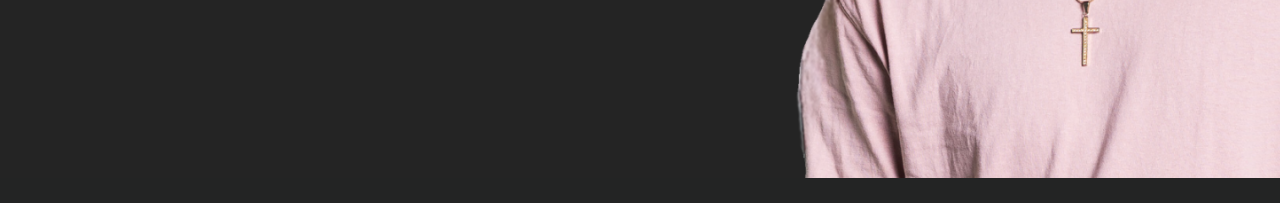
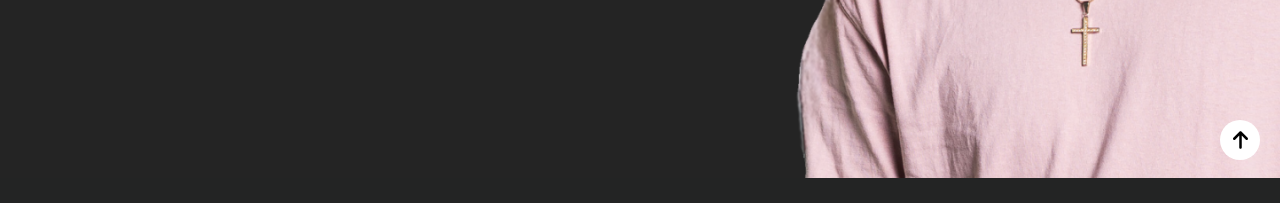
Before and after one commit to tuungss123/Portfolio, a React (Vite) app: page / in a window 1280 px wide. Shown: the part 620-823 px from the top of the page. Built offline with nearby package versions, Linux system fonts and the light colour scheme.

Commit message:
Added smooth scrolls and move to top button

```diff
--- a/package.json
+++ b/package.json
@@ -19,6 +19,7 @@
     "react-dom": "^18.2.0",
     "react-intersection-observer": "^9.8.2",
     "react-router-dom": "^6.22.3",
+    "react-scroll": "^1.9.0",
     "react-spring": "^9.7.3"
   },
   "devDependencies": {
--- a/src/App.css
+++ b/src/App.css
@@ -0,0 +1,22 @@
+.scroll-to-top {
+    position: fixed;
+    bottom: 20px;
+    right: 20px;
+    z-index: 1000;
+  }
+
+  .scroll-to-top button {
+    background-color: #ffffff;
+    color: rgb(0, 0, 0);
+    border: none;
+    border-radius: 50%;
+    width: 40px;
+    height: 40px;
+    font-size: 20px;
+    cursor: pointer;
+    transition: background-color 0.7s ease;
+  }
+
+  .scroll-to-top button:hover {
+    background-color: #b2b3b4;
+  }
--- a/src/App.jsx
+++ b/src/App.jsx
@@ -3,9 +3,18 @@ import About from './pages/About/index.jsx'
 import Nav from './pages/Nav/index.jsx'
 import Profile from './pages/Profile/index.jsx'
 import Contact from './pages/Contact/index.jsx'
+import { FontAwesomeIcon } from '@fortawesome/react-fontawesome';
+import { faArrowUp } from '@fortawesome/free-solid-svg-icons';
+import { animateScroll } from 'react-scroll';
+
 function App() {
 
-
+  const scrollToTop = () => {
+    animateScroll.scrollToTop({
+      duration: 700,
+      smooth: 'easeInOutQuart',
+    });
+  }
   return(<>
     <div className='bg-image '>
     <Nav/>
@@ -13,8 +22,11 @@ function App() {
     </div>
     <About/>
     <Contact />
-
-
+    <div className='scroll-to-top'>
+      <button onClick={scrollToTop}>
+        <FontAwesomeIcon icon={faArrowUp} />
+      </button>
+    </div>
     </>
   )
 }
--- a/src/pages/About/index.jsx
+++ b/src/pages/About/index.jsx
@@ -9,6 +9,7 @@ import Tailwind from '../../assets/svg/tailwind.svg'
 import Wordpress from '../../assets/svg/wordpress.svg'
 import { useTrail, animated } from 'react-spring';
 import { useInView } from 'react-intersection-observer';
+import { Element } from 'react-scroll'
 
 const About = () => {
     const [ref, inView] = useInView({
@@ -25,6 +26,7 @@ const About = () => {
 
 
     return (
+        <Element name='section1'>
             <div ref={ref} className="flex xs:flex-col xs:h-[880px] sm:h-[800px] 2xl:h-[1100px] w-full font-[open sans] font-normal bg-[#232424]">
                     <div className="flex flex-col justify-start mt-[1rem] ml-[3rem]  text-[#fffefe]">
                         <animated.p style={trail[0]} className="text-[30px] font-semibold ml-[4rem]"><span className='text-[#ffffff]'>About </span> Me</animated.p>
@@ -85,6 +87,7 @@ const About = () => {
 
 
             </div>
+        </Element>
     );
 }
 
--- a/src/pages/Contact/index.jsx
+++ b/src/pages/Contact/index.jsx
@@ -1,4 +1,5 @@
 import { useState } from 'react';
+import { Element } from 'react-scroll';
 
 const Contact = () => {
   const [formData, setFormData] = useState({
@@ -52,8 +53,9 @@ const Contact = () => {
   };
 
     return (
-        <div className="flex xs:flex-col xs:h-[950px] sm:h-[800px] 2xl:h-[1100px] w-full font-[open sans] font-normal bg-[#232424]">
-            <div className=" mx-auto p-8 rounded-lg w-[30%]">
+        <Element name='section3'>
+          <div className="flex xs:flex-col xs:h-[600px] sm:h-[600px] 2xl:h-[600px] w-full font-[open sans] font-normal bg-[#232424]">
+              <div className=" mx-auto p-8 rounded-lg lg:w-[30%]">
               <h1 className="text-3xl text-center mb-8 text-[white]">Hire Me</h1>
               <form onSubmit={handleSubmit}>
                   <div className="mb-4">
@@ -112,6 +114,7 @@ const Contact = () => {
               </form>
               </div>
           </div>
+        </Element>
     );
 }
 
--- a/src/pages/Nav/index.jsx
+++ b/src/pages/Nav/index.jsx
@@ -1,3 +1,4 @@
+import { Link } from 'react-scroll';
 import { useTrail, animated } from 'react-spring';
 
 const Nav = () => {
@@ -8,12 +9,19 @@ const Nav = () => {
     config: { mass: 1, tension: 120, friction: 14 }, // Adjust tension and friction for slower animation
   });
 
+
   return (
     <div className="w-full flex flex-row font-[open sans] font-thin text-[#ffffff] text-lg justify-center h-12 pt-3">
       <div className="flex flex-row">
-        <animated.a style={trail[0]} className="m-2">Skills</animated.a>
-        <animated.a style={trail[1]} className="m-2">Projects</animated.a>
-        <animated.a style={trail[2]} className="m-2">Hire Me</animated.a>
+        <animated.a style={trail[0]} className="m-2">
+          <Link to="section1" smooth={true} duration={500} className='cursor-pointer'>Skills</Link>
+        </animated.a>
+        <animated.a style={trail[1]} className="m-2">
+          <Link to="section2" smooth={true} duration={500} className='cursor-pointer'>Projects</Link>
+        </animated.a>
+        <animated.a style={trail[2]} className="m-2">
+          <Link to="section3" smooth={true} duration={500} className='cursor-pointer'>Hire Me</Link>
+        </animated.a>
       </div>
     </div>
   );
```
Also changed, not shown: 1 other file (tests, documents, lock files or other folders). Lines whose indentation alone changed are shown as unchanged.
